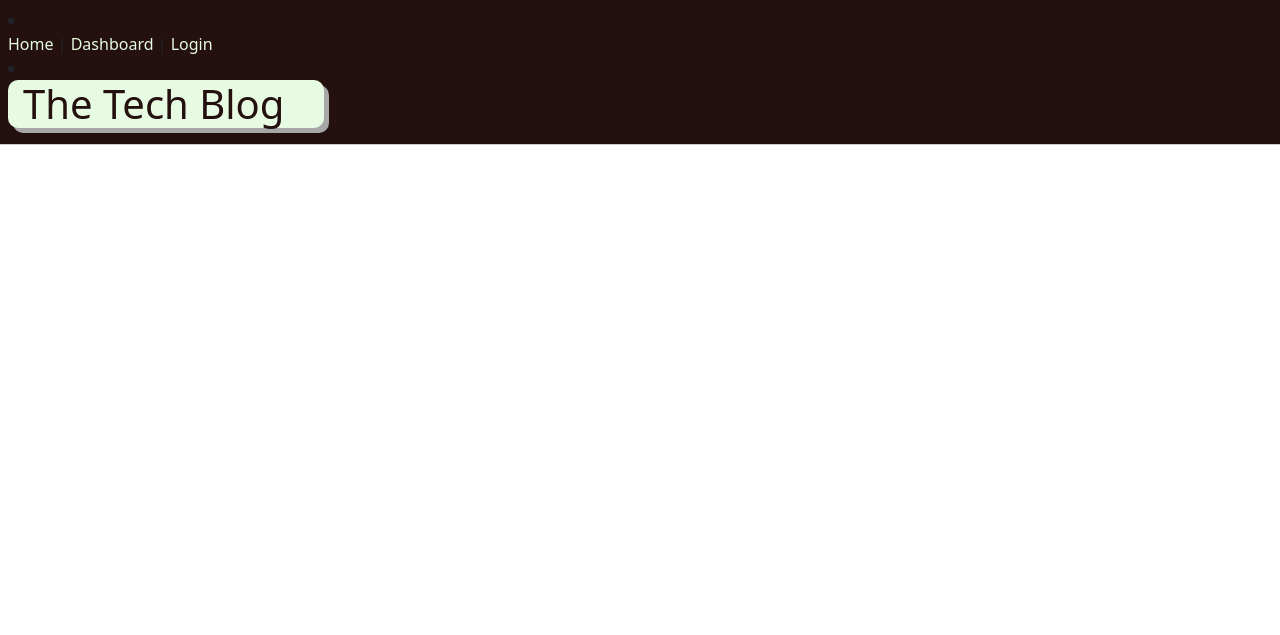
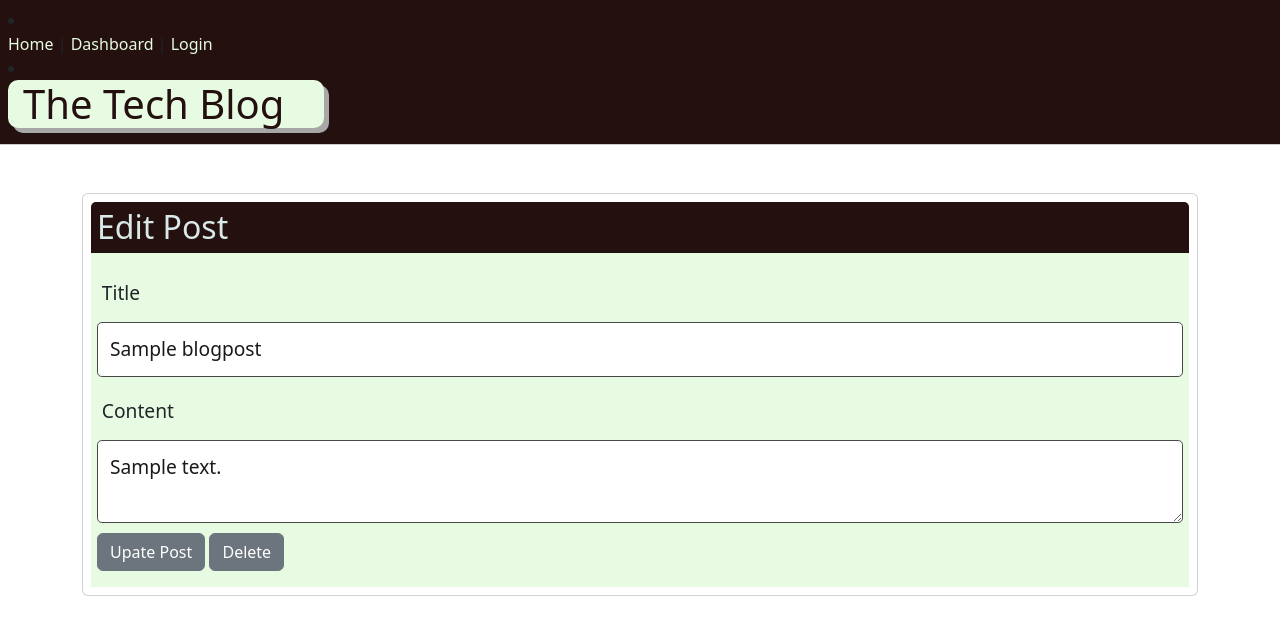
Before and after one commit to nisha4r/mvc-tech-blog, a Node server app: page /dashboard/update/1 in a window 1280 px wide. Shown: the top 635 px of the page. Run offline with Node 20, Linux system fonts and the light colour scheme; a user stored in the database is signed in; tables that the repository leaves empty hold one stand-in row (values such as "Sample post"); some libraries are stand-ins or nearby versions.

Commit message:
udpateblog

```diff
--- a/routes/dashboardRoutes.js
+++ b/routes/dashboardRoutes.js
@@ -1,16 +1,32 @@
 const router = require('express').Router();
 const { User, BlogPost, Comment } = require('../models');
 const withAuth = require('../utils/auth');
-module.exports = router;
+
 
 router.get('/', withAuth, (req, res) => {
-    BlogPost.findAll({}).then((data) => {
-        if (!data) {
-            res.status(404).json({ message: 'Get All Blog Post Failed' });
-            return;
-        }
-        const blogpost = data.get({ plain: true });
-        res.render('dashboard', { blogpost, loggedIn: true, username: req.session.username });
+    BlogPost.findAll({
+        where: {
+            userId: req.session.user_id,
+        },
+        attributes: ['id', 'title', 'content', 'created_at'],
+        order: [['created_at', 'DESC']],
+        include: [
+            {
+                model: Comment,
+                attributes: ['id', 'comment', 'blogPostId', 'userId', 'created_at'],
+                include: {
+                    model: User,
+                    attributes: ['username'],
+                },
+            },
+            {
+                model: User,
+                attributes: ['username'],
+            },
+        ],
+    }).then((data) => {
+        const blogposts = data.map((post) => post.get({ plain: true }));
+        res.render('dashboard', { blogposts, loggedIn: true, username: req.session.username,});
     })
         .catch((err) => {
             console.log(err);
@@ -21,7 +37,26 @@
     res.render('createblog', { username: req.session.username });
 });
 router.get('/update/:id', withAuth, (req, res) => {
-    BlogPost.findOne({})
+    BlogPost.findOne({
+        where: {
+            id: req.params.id,
+        },
+        attributes: ['id', 'title', 'content', 'created_at'],
+        include: [
+            {
+                model: User,
+                attributes: ['username'],
+            },
+            {
+                model: Comment,
+                attributes: ['id', 'comment', 'blogPostId', 'userId', 'created_at'],
+                include: {
+                    model: User,
+                    attributes: ['username'],
+                },
+            },
+        ],
+    })
         .then((updateData) => {
             if (!updateData) {
                 res.status(404).json({ message: 'Update Post Failed' });
@@ -35,3 +70,5 @@
             res.status(500).json(err);
         });
 });
+
+module.exports = router;
--- a/views/dashboard.handlebars
+++ b/views/dashboard.handlebars
@@ -8,11 +8,11 @@
             <h4>{{title}}</h4>
         </div>
         <div>
-            <button class="btn btn-danger" id="update-btn"><i class="bi bi-trash"></i>Update</button>
+            <button class="btn btn-secondary" id="update-btn"><i class="bi bi-trash"></i>Update Post</button>
         </div>
 
         <div>
-            <button class="btn btn-danger" id="delete-btn"><i class="bi bi-trash"></i>Delete</button>
+            <button class="btn btn-secondary" id="delete-btn"><i class="bi bi-trash"></i>Delete</button>
         </div>
     </div>
     <input type="hidden" name="blogpostid" value="{{blogpost.id}}" />
--- a/views/updateblog.handlebars
+++ b/views/updateblog.handlebars
@@ -0,0 +1,23 @@
+<div class="card p-2">
+    <h2 class="card-header">Edit  Post</h2>
+    <form class="card-body updateform">
+
+      <div class="form-group">
+        <label class="form-label">Title</label>
+        <input type="text" class="form-input" name="blogpost-title" value="{{blogpost.title}}"/>
+      </div>
+
+      <div class="form-group">
+        <label class="form-label">Content</label>
+        <textarea class="form-textarea form-input" name="blogpost-content">{{blogpost.content}}</textarea>
+      </div>
+
+      <div class="form-group">
+        <button type="submit" class="btn btn-secondary">Upate Post</button>
+         <button type="submit" class="btn btn-secondary">Delete</button>
+      </div>
+
+    </form>
+
+</div>
+<script src="/js/update.js"></script>
```
Also changed, not shown: public/js/update.js (added).
